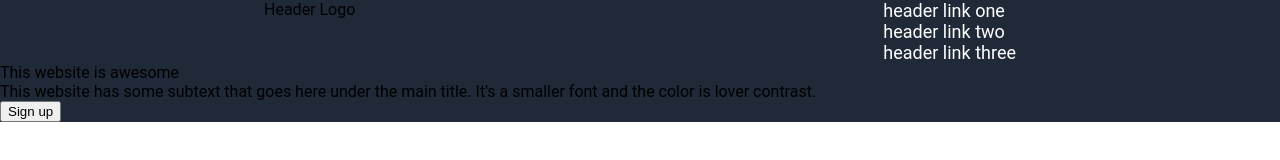
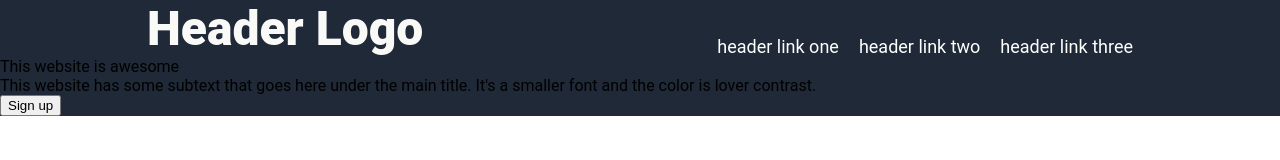
Before and after one commit to Cuthbert21/landing-page-top, a plain HTML site: page index.html in a window 1280 px wide. Drawn offline with Linux system fonts and the light colour scheme.

Commit message:
Complete Header

```diff
--- a/styles.css
+++ b/styles.css
@@ -14,6 +14,17 @@ body{
     justify-content: space-around;
 }
 
+.logo {
+    font-size: 48px;
+    font-weight: 800;
+    color: #F9FAF8;
+}
+
+.header-links {
+    display: flex;
+    align-items: flex-end;
+}
+
 a {
     text-decoration: none;
     color: white;
@@ -24,4 +35,6 @@ a {
     list-style-type: none;
     margin: 0;
     padding: 0;
+    display: flex;
+    gap: 20px;
   }
```
